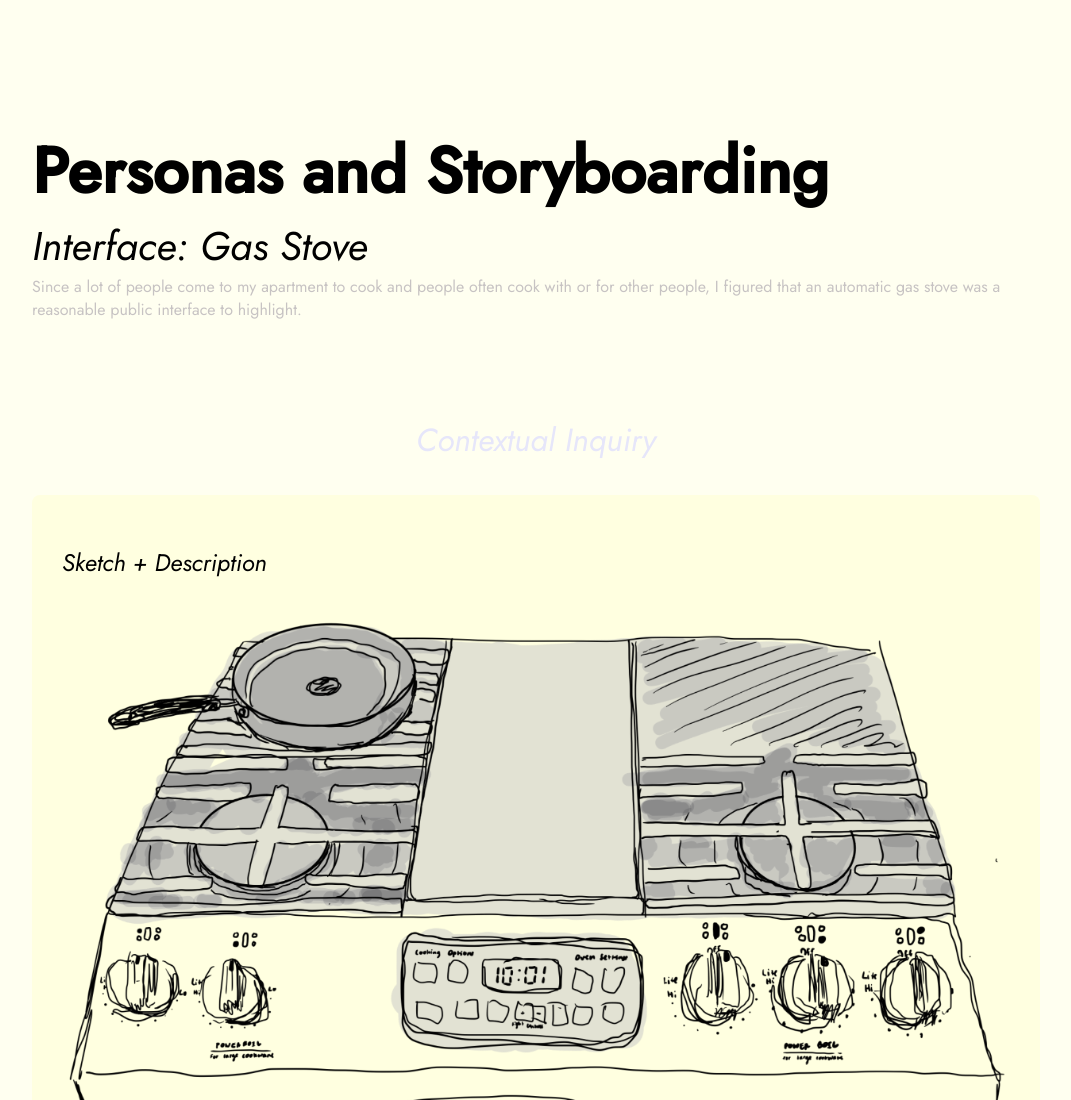
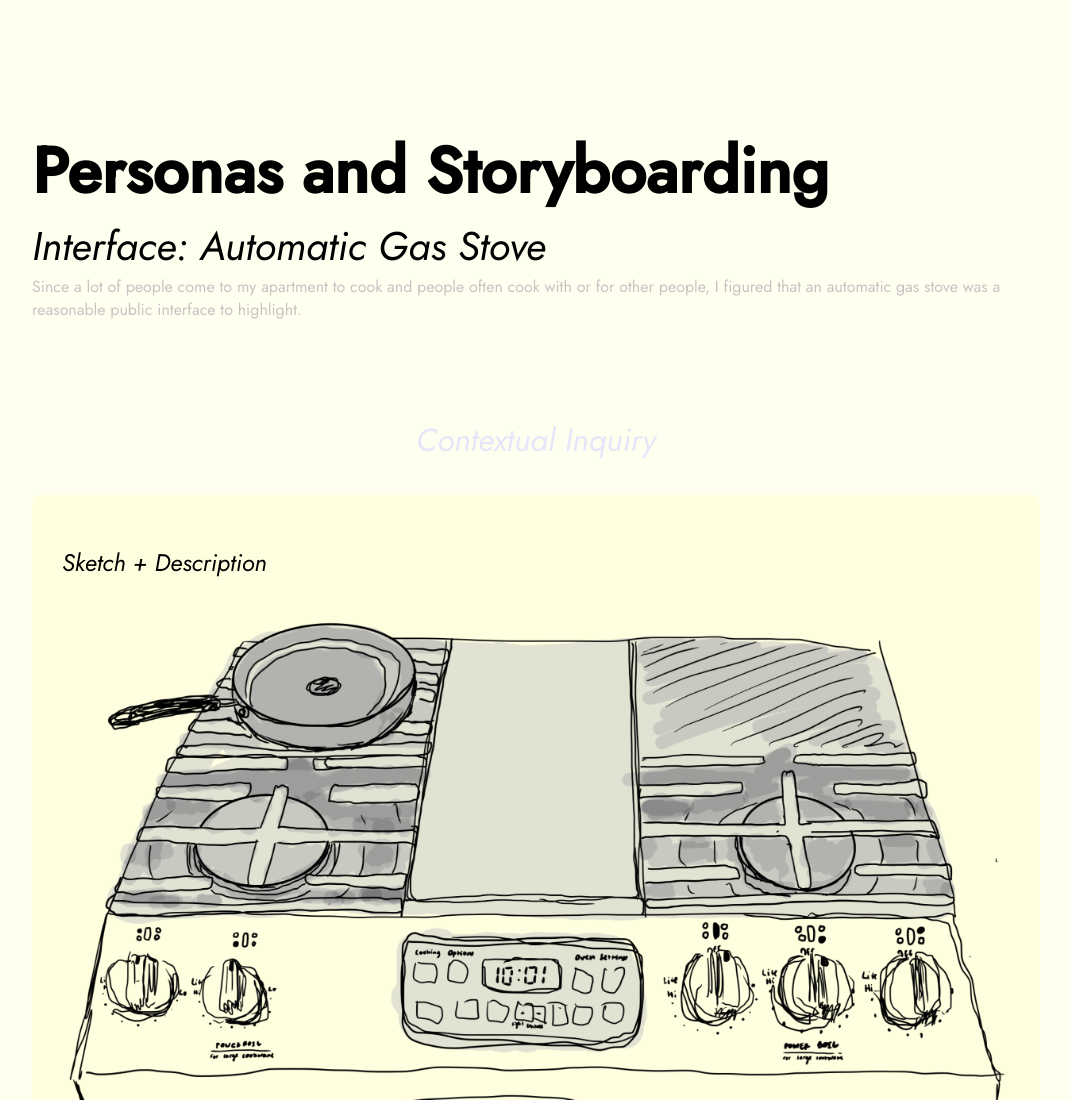
Before and after one commit to volatilepenguin222/CS1300, a plain HTML site: page index.html in a window 1280 px wide. Shown: the top 1100 px of the page, without its empty margins (104-1175 px from the left). Drawn offline with nearby package versions, Linux system fonts and the light colour scheme.

Commit message:
Add files via upload

```diff
--- a/index.html
+++ b/index.html
@@ -14,7 +14,7 @@
     <section class="layout">
       <div>
         <h1>Personas and Storyboarding</h1>
-        <h4>Interface: Gas Stove</h4>
+        <h4>Interface: Automatic Gas Stove</h4>
         <div class="intro">
           Since a lot of people come to my apartment to cook and people often
           cook with or for other people, I figured that an automatic gas stove
```
